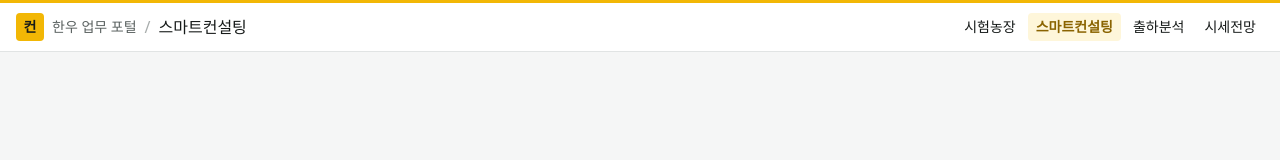
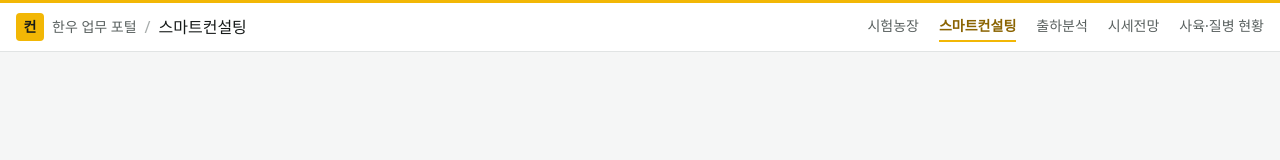
Before and after one commit to Bst-dc/hanwoo-smart-web, a plain HTML site: page web/index.html in a window 1280 px wide. Drawn offline with nearby package versions, Linux system fonts and the light colour scheme; no server answers; a web font is replaced by a local one.

Commit message:
design: 공통 머리글 메뉴를 밑줄형 5개로(알약형 폐지, 폰에서도 전부 보이게), 주 단추를 파랑(#256FCC)으로 — 한우 앱 전체와 같게
Co-Authored-By: Claude Sonnet 5.5 <noreply@anthropic.com>

```diff
--- a/web/app.css
+++ b/web/app.css
@@ -12,6 +12,20 @@ h1, h2, h3 { font-family: var(--font-serif); font-weight: 400; letter-spacing: 0
 .app-bar { border-top: 3px solid var(--app); }
 .app-mark { background: var(--app); color: var(--app-on); }
 .app-current { background: var(--app-tint); color: var(--app-text); }
+/* 공통 머리글 '다른 시스템' 메뉴 (11-17 통일 — 시험농장·출하분석·포털·시세전망·지도와 같은 밑줄형): 회색 글자, 지금 여기만 앱 색 글자 + 앱 색 밑줄.
+   폰 폭에서 넘치면 메뉴만 가로로 밀리고, 아주 좁으면 앱 이름은 숨긴다. (예전 알약형은 폰에서 일부 메뉴를 숨겼다) */
+.sys-nav { display: flex; align-items: center; gap: 20px; font-size: 14px; font-weight: 500; white-space: nowrap; min-width: 0; overflow-x: auto; scrollbar-width: none; }
+.sys-nav::-webkit-scrollbar { display: none; }
+.sys-nav a { color: #59605F; text-decoration: none; padding: 4px 0; border-bottom: 2px solid transparent; }
+.sys-nav a:hover { color: #161A19; }
+.sys-nav a[aria-current="page"] { color: var(--app-text); font-weight: 600; border-bottom-color: var(--app); }
+@media (max-width: 480px) { .sys-nav { gap: 8px; font-size: 13px; } .app-bar > div { padding-left: 12px; padding-right: 12px; } }   /* 메뉴 5개가 375px 폭에 다 들어오게 */
+@media (max-width: 639px) { .app-bar .hw-app { display: none; } }
+/* 단추 색 통일 (11-17 '모두 파랑' — 시험농장 DESIGN.md 5절과 같은 값): 주 단추(bg-brand)는 파랑 #256FCC(흰 글자 5.0:1), 올리면 #1F5FAE. 평평하게.
+   앱 색(윗줄·마크)은 앱을 구분하고, 파랑은 '누르는 곳'(고른 토글 버튼 포함). 폭은 각 화면 그대로 — w-full 목록 행 단추(농장 카드·방문 기록 등)가 많아 시험농장의 '폭 줄이기'는 쓰지 않는다. */
+:is(button, a).bg-brand { background-color: #256FCC; border-color: #256FCC; }
+@media (hover: hover) { :is(button, a).bg-brand:hover:not(:disabled) { background-color: #1F5FAE; } }
+button.bg-white.border { border-color: #D3D8D7; }
 .kpi-value { font-variant-numeric: tabular-nums; }
 
 /* 메뉴 탭: 글자 + 고른 탭만 진한 글자와 앱 색(노랑) 밑줄 (시험농장 DESIGN.md 7절, 11-01 장부 녹색→앱 색) */
--- a/web/index.html
+++ b/web/index.html
@@ -51,14 +51,15 @@
         <span class="text-[#A8ADAC] hidden sm:inline" aria-hidden="true">/</span>
         <span class="hw-app truncate">스마트컨설팅</span>
       </div>
-      <div class="flex items-center gap-1 text-sm">
-        <nav class="flex items-center gap-1" aria-label="다른 시스템">
-          <a class="px-2 py-1 rounded hover:bg-panel" href="https://testfarm.3-38-225-111.sslip.io/" target="_blank" rel="noopener noreferrer">시험농장</a>
-          <a class="px-2 py-1 rounded app-current font-semibold" aria-current="page" href="#">스마트컨설팅</a>
-          <a class="px-2 py-1 rounded hover:bg-panel hidden sm:inline" href="https://analysis.3-38-225-111.sslip.io/" target="_blank" rel="noopener noreferrer" title="이용도축 출하성적 이상농가 분석">출하분석</a>
-          <a class="px-2 py-1 rounded hover:bg-panel hidden sm:inline" href="https://bst-dc.github.io/hanwoo-portal/market/" target="_blank" rel="noopener noreferrer">시세전망</a>
+      <div class="flex items-center gap-2 min-w-0 text-sm">
+        <nav class="sys-nav" aria-label="다른 시스템">
+          <a href="https://testfarm.3-38-225-111.sslip.io/" target="_blank" rel="noopener noreferrer">시험농장</a>
+          <a aria-current="page" href="#">스마트컨설팅</a>
+          <a href="https://analysis.3-38-225-111.sslip.io/" target="_blank" rel="noopener noreferrer" title="이용도축 출하성적 이상농가 분석">출하분석</a>
+          <a href="https://bst-dc.github.io/hanwoo-portal/market/" target="_blank" rel="noopener noreferrer">시세전망</a>
+          <a href="https://bst-dc.github.io/hanwoo-map/" target="_blank" rel="noopener noreferrer" title="한우 사육 및 질병 발생 현황">사육·질병 현황</a>
         </nav>
-        <button id="logout" class="hidden ml-2 rounded-lg border border-line bg-white px-3 py-1 hover:bg-panel">로그아웃</button>
+        <button id="logout" class="hidden shrink-0 rounded-lg border border-line bg-white px-3 py-1 hover:bg-panel">로그아웃</button>
       </div>
     </div>
   </header>
```
